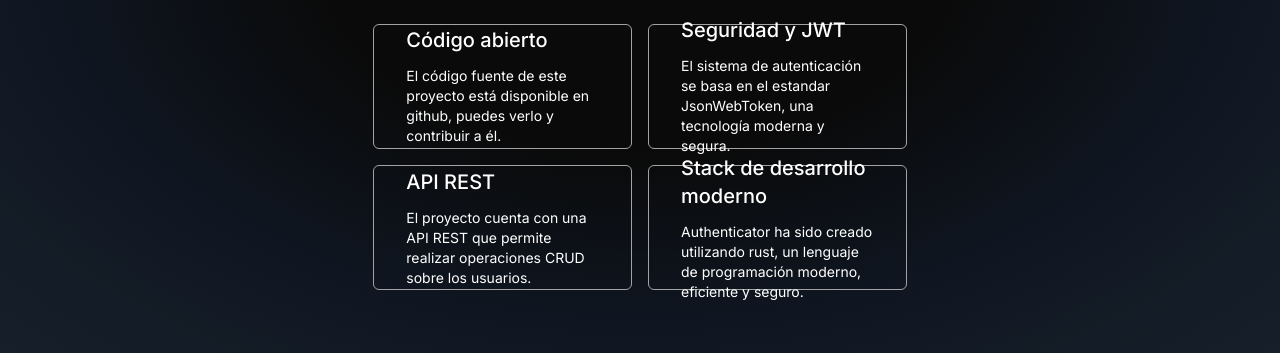
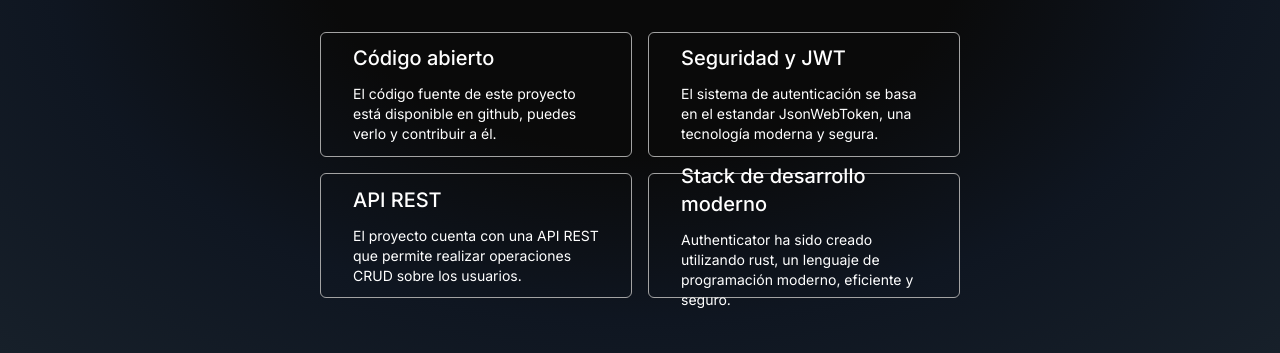
Before and after one commit to MrRevillod/MrRevillod.dev, an Astro site: page /proyectos/authenticator in a window 1280 px wide. Shown: the part 447-800 px from the top of the page. Built offline with nearby package versions, Linux system fonts and the light colour scheme; Astro itself is replaced by a stand-in of ours.

Commit message:
feat: update

```diff
--- a/src/components/ProjectFeature.astro
+++ b/src/components/ProjectFeature.astro
@@ -8,7 +8,7 @@ const { cardTitle, cardText } = Astro.props;
 ---
 
 <div
-    class="border-neutral-400 rounded-md w-full h-full border-1 px-8 flex flex-col items-start justify-center gap-1"
+    class="border-neutral-400 rounded-md w-full h-full border-1 px-8 py-4 flex flex-col items-start justify-center gap-1"
 >
     <div>
         <h3>{cardTitle}</h3>
--- a/src/pages/proyectos/authenticator.astro
+++ b/src/pages/proyectos/authenticator.astro
@@ -5,7 +5,7 @@ import ProjectFeature from "../../components/ProjectFeature.astro";
 
 <Layout title="Authenticator">
     <main
-        class="h-screen w-screen flex flex-col items-center justify-center font-inter text-white gap-12"
+        class="h-screen w-screen flex flex-col items-center justify-center font-inter text-white gap-12 md:mt-0 mt-16"
     >
         <section
             class="flex flex-col items-center justify-center md:gap-12 w-10/12"
@@ -45,7 +45,7 @@ import ProjectFeature from "../../components/ProjectFeature.astro";
         </section>
 
         <section
-            class="grid lg:grid-cols-2 lg:grid-rows-2 grid-cols-1 grid-rows-4 gap-4 h-1/2 w-9/12 lg:w-5/12 lg:h-1/3 place-content-center place-items-center -mb-32"
+            class="grid lg:grid-cols-2 lg:grid-rows-2 grid-cols-1 grid-rows-4 gap-4 h-3/5 w-9/12 lg:w-1/2 lg:h-1/3 place-content-center place-items-center -mb-36"
         >
             <ProjectFeature
                 cardTitle="Código abierto"
```
